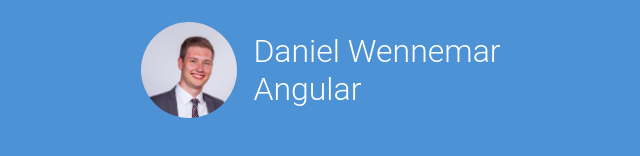
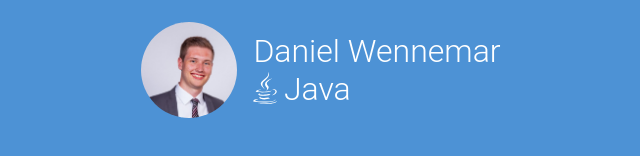
Before and after one commit to dwennemar/homepage, an Angular app: page / in a window 1280 px wide. Shown: the part 330-486 px from the top of the page, without its empty margins (327-967 px from the left). Built offline with nearby package versions, Linux system fonts and the light colour scheme.

Commit message:
adding fontawesome

```diff
--- a/package.json
+++ b/package.json
@@ -21,6 +21,11 @@
     "@angular/platform-browser": "~9.1.1",
     "@angular/platform-browser-dynamic": "~9.1.1",
     "@angular/router": "~9.1.1",
+    "@fortawesome/angular-fontawesome": "^0.6.1",
+    "@fortawesome/fontawesome-svg-core": "^1.2.28",
+    "@fortawesome/free-brands-svg-icons": "^5.13.0",
+    "@fortawesome/free-regular-svg-icons": "^5.13.0",
+    "@fortawesome/free-solid-svg-icons": "^5.13.0",
     "core-js": "^3.6.5",
     "rxjs": "~6.5.5",
     "tslib": "^1.10.0",
--- a/src/app/app.module.ts
+++ b/src/app/app.module.ts
@@ -4,6 +4,7 @@
 import { AppRoutingModule } from './app-routing.module';
 import { AppComponent } from './app.component';
 import { LandingComponent } from './landing/landing.component';
+import { FontAwesomeModule } from '@fortawesome/angular-fontawesome';
 
 @NgModule({
   declarations: [
@@ -12,7 +13,8 @@
   ],
   imports: [
     BrowserModule,
-    AppRoutingModule
+    AppRoutingModule,
+    FontAwesomeModule
   ],
   providers: [],
   bootstrap: [AppComponent]
--- a/src/app/landing/landing.component.html
+++ b/src/app/landing/landing.component.html
@@ -5,7 +5,7 @@
       <span>
         Daniel Wennemar
       </span>
-      <span class="carousel-text">{{txt}}</span>
+      <span class="carousel-text"><fa-icon [icon]="txt.icon"></fa-icon>&thinsp;{{txt.name}}</span>
     </div>
   </div>
 </div>
--- a/src/app/landing/landing.component.ts
+++ b/src/app/landing/landing.component.ts
@@ -1,5 +1,7 @@
 import {Component, OnInit} from '@angular/core';
 import {interval} from 'rxjs';
+import {faAngular, faJava} from '@fortawesome/free-brands-svg-icons';
+import {faFire, faLeaf, faPaintBrush} from '@fortawesome/free-solid-svg-icons';
 
 @Component({
   selector: 'app-landing',
@@ -7,7 +9,13 @@
   styleUrls: ['./landing.component.scss']
 })
 export class LandingComponent implements OnInit {
-  skillSet = ['Angular', 'Java', 'UI-Design'];
+  skillSet = [
+    {name: 'Angular', icon:  faAngular},
+    {name: 'Firebase', icon: faFire},
+    {name: 'Java', icon: faJava},
+    {name: 'Spring', icon: faLeaf},
+    {name: 'UI-Design', icon: faPaintBrush}
+  ];
   txt = this.skillSet[0];
   skillIndex = 0;
 
@@ -19,7 +27,7 @@
   }
 
   switchTxt() {
-    interval(1600).subscribe((val) => {
+    interval(2000).subscribe((val) => {
       if(this.skillIndex >= this.skillSet.length) {
         this.skillIndex = 0;
       }
```
Also changed, not shown: 1 other file (tests, documents, lock files or other folders).
